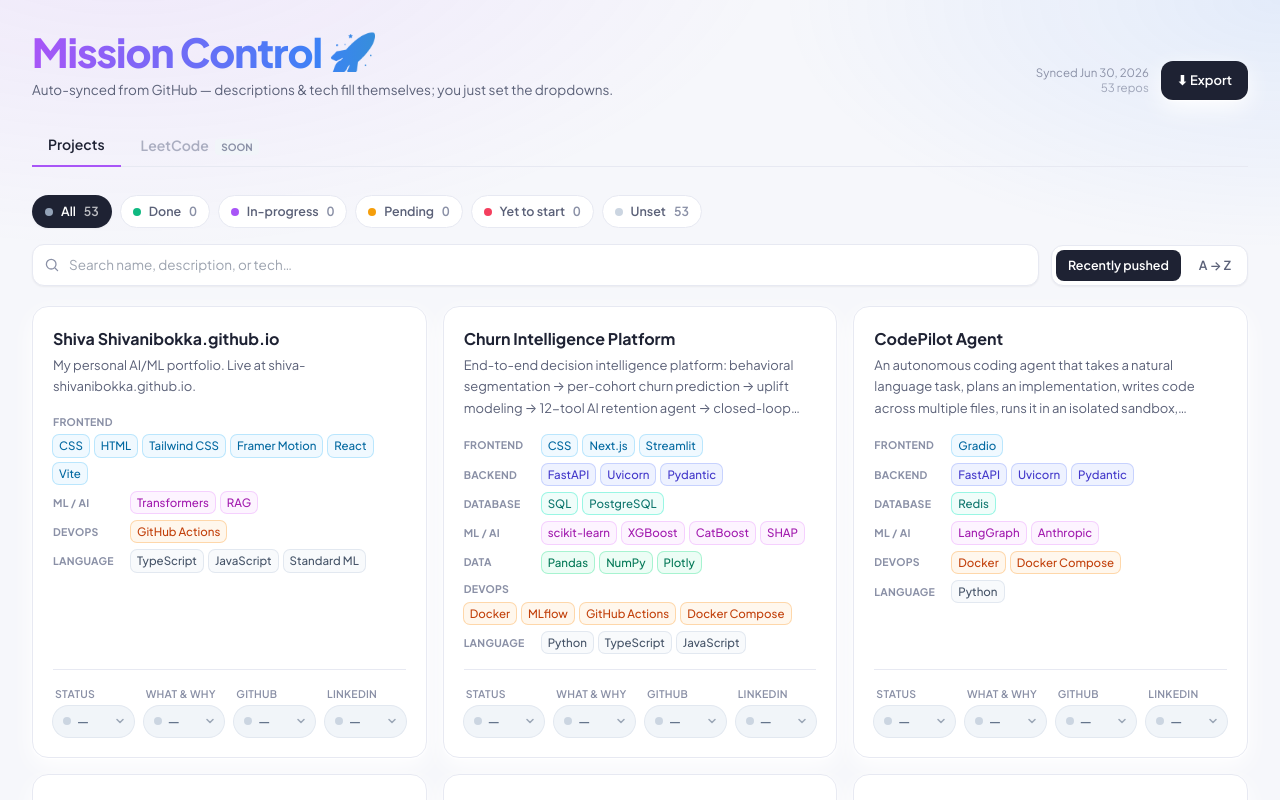
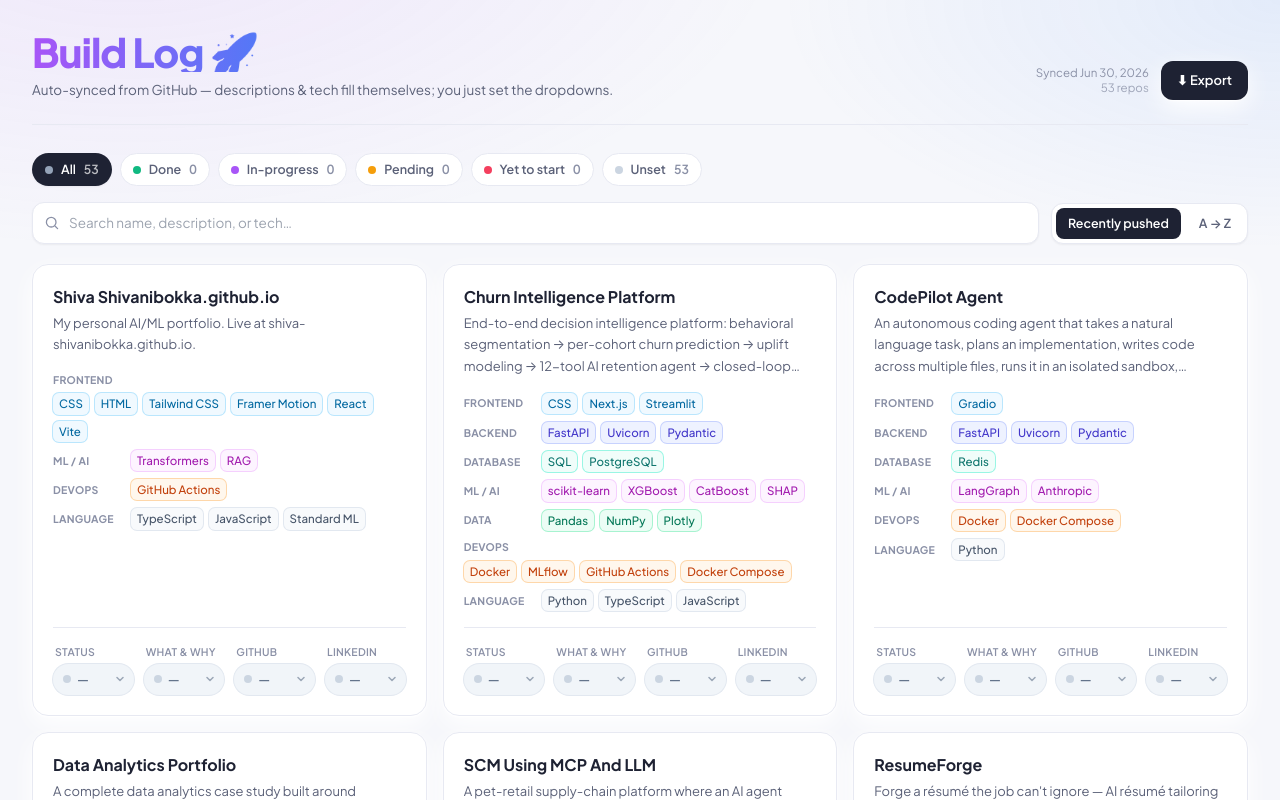
Before and after one commit to shiva-shivanibokka/build-log, a React (Vite) app: page / in a window 1280 px wide. Shown: the top 800 px of the page. Built offline with nearby package versions, Linux system fonts and the light colour scheme; the HTML template or start-up script is replaced by a standard one.

Commit message:
Rename to Build Log; move LeetCode out to its own repo

```diff
--- a/index.html
+++ b/index.html
@@ -11,7 +11,7 @@
       href="https://fonts.googleapis.com/css2?family=Plus+Jakarta+Sans:wght@400;500;600;700;800&family=JetBrains+Mono:wght@400;500;600&display=swap"
       rel="stylesheet"
     />
-    <title>Mission Control · Project Tracker</title>
+    <title>Build Log · Project Tracker</title>
   </head>
   <body>
     <div id="root"></div>
--- a/package.json
+++ b/package.json
@@ -1,5 +1,5 @@
 {
-  "name": "mission-control",
+  "name": "build-log",
   "private": true,
   "version": "1.0.0",
   "type": "module",
--- a/scripts/sync-projects.mjs
+++ b/scripts/sync-projects.mjs
@@ -21,8 +21,8 @@ const TOKEN = process.env.GITHUB_TOKEN || process.env.GH_TOKEN || ''
 const BASIC = args.includes('--basic') // skip all per-repo enrichment
 const FULL = !!TOKEN && !BASIC // readme + manifests (call-heavy)
 
-// Repos to never show (profile readme repo, this tracker itself, throwaways).
-const IGNORE = new Set(['shiva-shivanibokka', 'mission-control'])
+// Repos to never show (profile readme repo, the tracker repos themselves).
+const IGNORE = new Set(['shiva-shivanibokka', 'build-log', 'dsa-dojo', 'mission-control'])
 
 const headers = {
   Accept: 'application/vnd.github+json',
--- a/src/App.tsx
+++ b/src/App.tsx
@@ -1,12 +1,8 @@
-import { useState } from 'react'
 import { useTracker } from './lib/store'
 import ProjectsView from './components/ProjectsView'
 
-type Tab = 'projects' | 'leetcode'
-
 export default function App() {
   const tracker = useTracker()
-  const [tab, setTab] = useState<Tab>('projects')
 
   const synced = tracker.generatedAt
     ? new Date(tracker.generatedAt).toLocaleDateString(undefined, {
@@ -22,10 +18,10 @@ export default function App() {
         <div className="flex flex-wrap items-end justify-between gap-4">
           <div>
             <h1 className="bg-gradient-to-r from-accent-purple via-accent-blue to-accent-green bg-clip-text text-[clamp(26px,4vw,40px)] font-extrabold leading-none tracking-tight text-transparent">
-              Mission Control 🚀
+              Build Log 🚀
             </h1>
             <p className="mt-2 text-[13.5px] text-subtle">
-              Auto-synced from GitHub — descriptions & tech fill themselves; you just set the dropdowns.
+              Auto-synced from GitHub — descriptions &amp; tech fill themselves; you just set the dropdowns.
             </p>
           </div>
 
@@ -49,20 +45,7 @@ export default function App() {
             </button>
           </div>
         </div>
-
-        {/* tabs */}
-        <nav className="mt-6 flex items-center gap-1 border-b border-line">
-          <TabButton active={tab === 'projects'} onClick={() => setTab('projects')}>
-            Projects
-          </TabButton>
-          <button
-            disabled
-            className="cursor-not-allowed px-4 py-2.5 text-[14px] font-semibold text-faint/70"
-            title="Coming next"
-          >
-            LeetCode <span className="ml-1 rounded bg-slate-100 px-1.5 py-0.5 text-[10px] font-bold uppercase text-faint">soon</span>
-          </button>
-        </nav>
+        <div className="mt-6 border-b border-line" />
       </header>
 
       <main className="mx-auto max-w-7xl px-5 py-7 sm:px-8">
@@ -83,7 +66,7 @@ export default function App() {
           </div>
         )}
 
-        {!tracker.loading && !tracker.error && tab === 'projects' && <ProjectsView tracker={tracker} />}
+        {!tracker.loading && !tracker.error && <ProjectsView tracker={tracker} />}
       </main>
 
       <footer className="mx-auto max-w-7xl px-5 pb-10 pt-4 text-center text-[11.5px] text-faint sm:px-8">
@@ -92,24 +75,3 @@ export default function App() {
     </div>
   )
 }
-
-function TabButton({
-  active,
-  onClick,
-  children,
-}: {
-  active: boolean
-  onClick: () => void
-  children: React.ReactNode
-}) {
-  return (
-    <button
-      onClick={onClick}
-      className={`-mb-px border-b-2 px-4 py-2.5 text-[14px] font-semibold transition ${
-        active ? 'border-accent-purple text-ink' : 'border-transparent text-subtle hover:text-ink'
-      }`}
-    >
-      {children}
-    </button>
-  )
-}
--- a/vite.config.ts
+++ b/vite.config.ts
@@ -1,9 +1,9 @@
 import { defineConfig } from 'vite'
 import react from '@vitejs/plugin-react'
 
-// Published to https://shiva-shivanibokka.github.io/mission-control/
+// Published to https://shiva-shivanibokka.github.io/build-log/
 // so every asset must be served from that sub-path.
 export default defineConfig({
-  base: '/mission-control/',
+  base: '/build-log/',
   plugins: [react()],
 })
```
Also changed, not shown: 1 other file (tests, documents, lock files or other folders).
